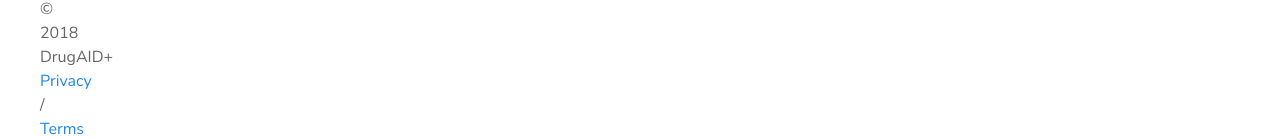
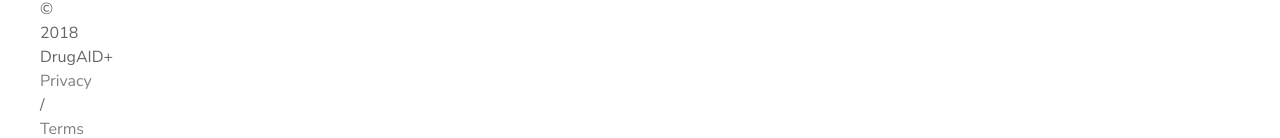
Before and after one commit to DrugAID-Plus/frontend, an Angular app: page / in a window 1280 px wide. Shown: the part 3316-3454 px from the top of the page. Built offline with nearby package versions, Linux system fonts and the light colour scheme.

Commit message:
feat(links): change privacy-terms links to gray

```diff
--- a/src/app/home/pages/home/home.page.scss
+++ b/src/app/home/pages/home/home.page.scss
@@ -200,4 +200,10 @@
   #footer-divider {
 	  border: 0.5px solid #979797;
   }
+
+  #privacy-terms {
+    a {
+      color: grey;
+    }
+  }
 }
```
